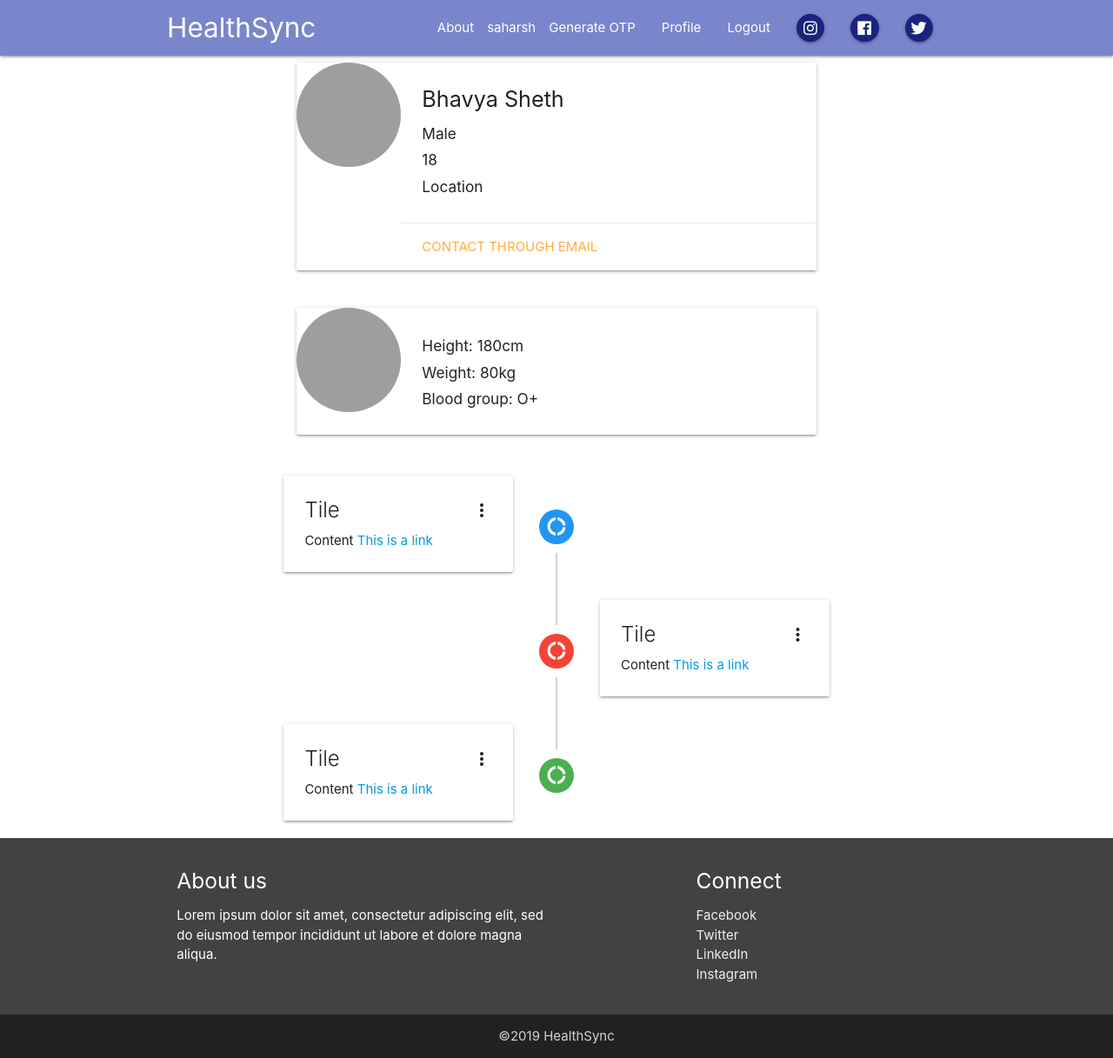
After one commit to VedantParanjape/VJTICrackers, a Flask app: page /profile in a window 1280 px wide. The commit adds this page. Shown: the whole page at 87% size. Run offline with Flask 2, Linux system fonts and the light colour scheme; a user stored in the database is signed in; parts of the project's set-up code (start-up, migrations or seed data) failed here and were passed over; some libraries are stand-ins or nearby versions; grey boxes are pictures that could not be loaded.

Commit message:
Login, signup, profile working

```diff
--- a/app/routes.py
+++ b/app/routes.py
@@ -191,5 +191,10 @@ def view_patient_history():
         return render_template('validate_otp.html', otpform=otpform)
 
     patient = Patient.query.filter_by(otp = otpform.otp_verify.data).first()
+    if patient:
+        return render_template('patient_history.html')
 
-    return render_template('patient_history.html')
+@app.route('/profile')
+@login_required
+def profile():
+    return render_template('profile.html')
--- a/app/templates/home.html
+++ b/app/templates/home.html
@@ -9,7 +9,7 @@
 	<section class="container section scrollspy" id="photos">
         <div class="row">
             <div class="col s12 l4">
-                <img src="img/portrait.jpg" alt="" class="responsive-img materialboxed">
+                <img src="{{url_for('static', filename='portrait.jpg')}}" alt="" class="responsive-img materialboxed">
             </div>
             <div class="col s12 l6 offset-l1">
                 <h2 class="indigo-text text-darken-4">What we do</h2>
@@ -20,7 +20,7 @@
         </div>
         <div class="row">
             <div class="col s12 l4 push-l7 offset-l1">
-                <img src="img/city.jpg" alt="" class="responsive-img materialboxed">
+                <img src="{{url_for('static', filename='city.jpg')}}" alt="" class="responsive-img materialboxed">
             </div>
             <div class="col s12 l6 pull-l5 offset-l1 right-align">
                 <h2 class="indigo-text text-darken-4">Heathcare at your fingertips</h2>
@@ -31,7 +31,7 @@
         </div>
         <div class="row">
             <div class="col s12 l4">
-                <img src="img/nature.jpg" alt="" class="responsive-img materialboxed">
+                <img src="{{url_for('static', filename='nature.jpg')}}" alt="" class="responsive-img materialboxed">
             </div>
             <div class="col s12 l6 offset-l1">
                 <h2 class="indigo-text text-darken-4">Simple and safe</h2>
--- a/app/templates/layout.html
+++ b/app/templates/layout.html
@@ -52,9 +52,19 @@
                 </ul>
                 <ul class="sidenav grey lighten-2" id="mobile-menu">
                         <li><a href="/about">About</a></li>
-                        <li><a href="/login">Login</a></li>
-                        <li><a href="/register">Sign Up</a></li>
-                        <li><a href="/profile">Profile</a></li>
+                        {% if current_user.is_authenticated  %}
+                            <li>{{current_user.name}}</li>
+                            {% if current_user.role == "d" %}
+                            <li><a href="/view_patient_history">Patient History</a></li>
+                            {% else %}
+                            <li><a href="/generate_otp">Generate OTP</a></li>
+                            {% endif %}
+                            <li><a href="/profile">Profile</a></li>
+                            <li><a href="/logout">Logout</a></li>
+                        {% else %}
+                            <li><a href="/login">Login</a></li>
+                            <li><a href="/register">Sign Up</a></li>
+                        {% endif %}
                 </ul>
             </div>
         </nav>
--- a/app/templates/patient_history.html
+++ b/app/templates/patient_history.html
@@ -165,8 +165,6 @@
                   </div>
                 </div>
             </div>
-          {% block content %}
-          {% endblock %}
 
 
 <h1>Remove THIS</h1>
--- /dev/null
+++ b/app/templates/profile.html
@@ -0,0 +1,199 @@
+{% extends 'layout.html' %}
+{% block content %}
+
+<style>
+.timeline {
+  position: relative;
+}
+
+.timeline .timeline-event {
+  position: relative;
+  padding-top: 5px;
+  padding-bottom: 5px;
+}
+
+.timeline .timeline-event .timeline-content {
+  position: relative;
+  width: calc(50% - 50px);
+}
+
+.timeline .timeline-event::before {
+  display: block;
+  content: "";
+  width: 2px;
+  height: calc(50% - 30px);
+  position: absolute;
+  background: #d2d2d2;
+  left: calc(50% - 1px);
+  top: 0;
+}
+
+.timeline .timeline-event::after {
+  display: block;
+  content: "";
+  width: 2px;
+  height: calc(50% - 30px);
+  position: absolute;
+  background: #d2d2d2;
+  left: calc(50% - 1px);
+  top: calc(50% + 30px);
+}
+
+.timeline .timeline-event:first-child::before {
+  display: none;
+}
+
+.timeline .timeline-event:last-child::after {
+  display: none;
+}
+
+.timeline .timeline-event:nth-child(even) .timeline-content {
+  margin-left: calc(50% + 50px);
+}
+
+.timeline .timeline-event:nth-child(odd) .timeline-content {
+  margin-left: 0;
+}
+
+.timeline .timeline-badge {
+  display: block;
+  position: absolute;
+  width: 40px;
+  height: 40px;
+  background:#d2d2d2;
+  top: calc(50% - 20px);
+  right: calc(50% - 20px);
+  border-radius: 50%;
+  text-align: center;
+  cursor: default;
+}
+
+.timeline .timeline-badge i {
+  font-size: 25px;
+  line-height: 40px;
+}
+
+</style>
+
+<!--    Patient Profile     -->
+{% if current_user.is_authenticated %}
+    {% if current_user.role == 'p' %}
+        <div class="container">
+            <div class="row">
+                <div class="card horizontal col l8 offset-l2" style="padding: 0">
+                    <div class="">
+                        <img class="responsive-img circle" src="https://lorempixel.com/120/120/nature/6">
+                    </div>
+                    <div class="card-stacked">
+                        <div class="card-content">
+                            <p class="flow-text">Bhavya Sheth</p> <!-- Add name variable -->
+                            <h6>Male</h6>
+                            <h6>18</h6>
+                            <h6>Location</h6>
+                        </div>
+                        <div class="card-action">
+                            <a href="#">Contact through email</a>
+                        </div>
+                    </div>
+                </div>
+            </div>
+
+            <div class="row">
+                    <div class="card horizontal col l8 offset-l2" style="padding: 0">
+                        <div class="">
+                                <img class="responsive-img circle" src="https://lorempixel.com/120/120/nature/6">
+                            </div>
+                        <div class="card-stacked">
+                            <div class="card-content">
+                                <h6>Height: 180cm</h6>
+                                <h6>Weight: 80kg</h6>
+                                <h6>Blood group: O+</h6>
+                            </div>
+                        </div>
+                    </div>
+                </div>
+
+
+                        <div class="container">
+                        <div class="timeline">
+                            <div class="timeline-event">
+                            <div class="card timeline-content">
+                                <!-- <div class="card-image waves-effect waves-block waves-light">
+                                <img class="activator" src="https://lorempixel.com/120/120/nature/6">
+                                </div> -->
+                                <div class="card-content">
+                                <span class="card-title activator grey-text text-darken-4">Tile<i class="material-icons right">more_vert</i></span>
+                                <p>Content <a href="#">This is a link</a></p>
+                                </div>
+                                <div class="card-reveal">
+                                <span class="card-title grey-text text-darken-4">Card Title<i class="material-icons right">close</i></span>
+                                <p>Here is some more information about this product that is only revealed once clicked on.</p>
+                                </div>
+                            </div>
+                            <div class="timeline-badge blue white-text"><i class="material-icons">donut_large</i></div>
+                            </div>
+                            <div class="timeline-event">
+                            <div class="card timeline-content">
+                                <!-- <div class="card-image waves-effect waves-block waves-light">
+                                <img class="activator" src="https://lorempixel.com/120/120/nature/6">
+                                </div> -->
+                                <div class="card-content">
+                                <span class="card-title activator grey-text text-darken-4">Tile<i class="material-icons right">more_vert</i></span>
+                                <p>Content <a href="#">This is a link</a></p>
+                                </div>
+                                <div class="card-reveal">
+                                <span class="card-title grey-text text-darken-4">Card Title<i class="material-icons right">close</i></span>
+                                <p>Here is some more information about this product that is only revealed once clicked on.</p>
+                                </div>
+                            </div>
+                            <div class="timeline-badge red white-text"><i class="material-icons">donut_large</i></div>
+                            </div>
+                            <div class="timeline-event">
+                            <div class="card timeline-content">
+                                <!-- <div class="card-image waves-effect waves-block waves-light">
+                                <img class="activator" src="https://lorempixel.com/120/120/nature/6">
+                                </div> -->
+                                <div class="card-content">
+                                <span class="card-title activator grey-text text-darken-4">Tile<i class="material-icons right">more_vert</i></span>
+                                <p>Content <a href="#">This is a link</a></p>
+                                </div>
+                                <div class="card-reveal">
+                                <span class="card-title grey-text text-darken-4">Card Title<i class="material-icons right">close</i></span>
+                                <p>Here is some more information about this product that is only revealed once clicked on.</p>
+                                </div>
+                            </div>
+                            <div class="timeline-badge green white-text"><i class="material-icons">donut_large</i></div>
+                            </div>
+                        </div>
+                        </div>
+                    </div>
+
+    {% else %}
+
+                <!--    Doctor Profile    -->
+
+                <div class="container">
+                    <div class="row">
+                        <div class="card horizontal col l8 offset-l2" style="padding: 0">
+                            <div class="">
+                                <img class="responsive-img circle" src="https://lorempixel.com/120/120/nature/6">
+                            </div>
+                            <div class="card-stacked">
+                                <div class="card-content">
+                                    <p class="flow-text">Dr. Ramlal PyCharmwaala</p> <!-- Add name variable -->
+                                    <h6>MBBS (Not Munna Bhai)</h6> <!-- Add degree and specialization together-->
+                                    <h6>Specialization: Nothing specific</h6>   <!-- Ye waala tp ke liye-->
+                                    <h6>Location</h6>   <!-- Add location -->
+                                </div>
+                                <div class="card-action">
+                                    <a href="#">Contact through email</a> <!-- Add email link -->
+                                </div>
+                            </div>
+                        </div>
+                    </div>
+                </div>
+    {% endif %}
+{% endif %}
+
+
+{% endblock %}
```
Also changed, not shown: app.db, app/static/city.jpg (renamed from app/templates/img/city.jpg), app/static/man.jpg (added), app/static/nature.jpg (renamed from app/templates/img/nature.jpg), app/static/portrait.jpg (renamed from app/templates/img/portrait.jpg), 4 other files.
